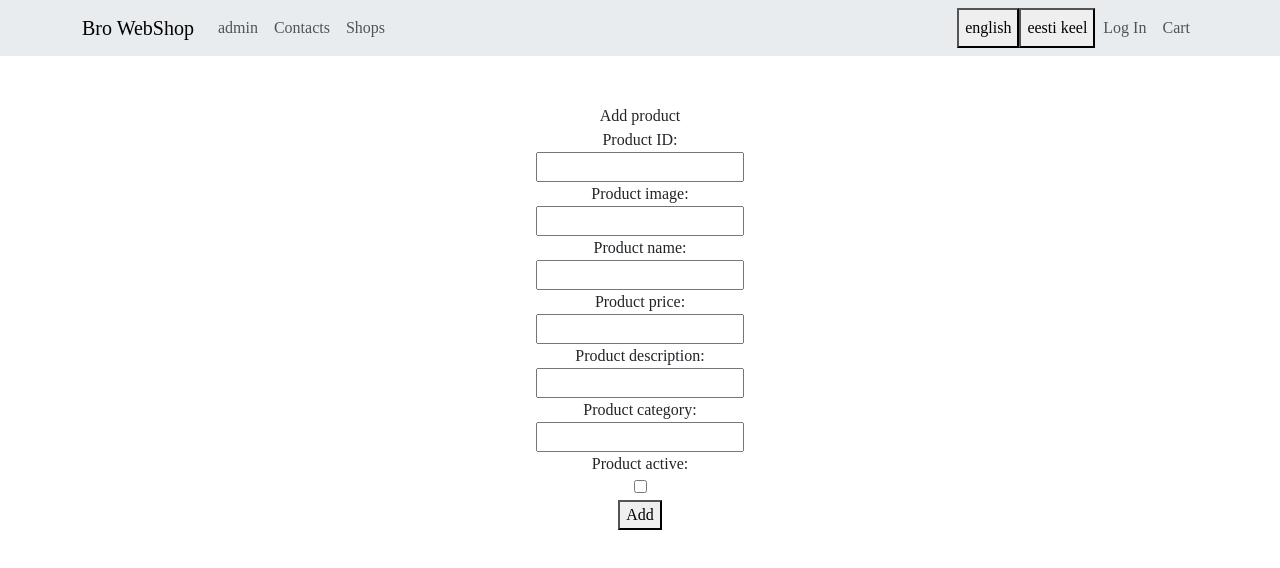
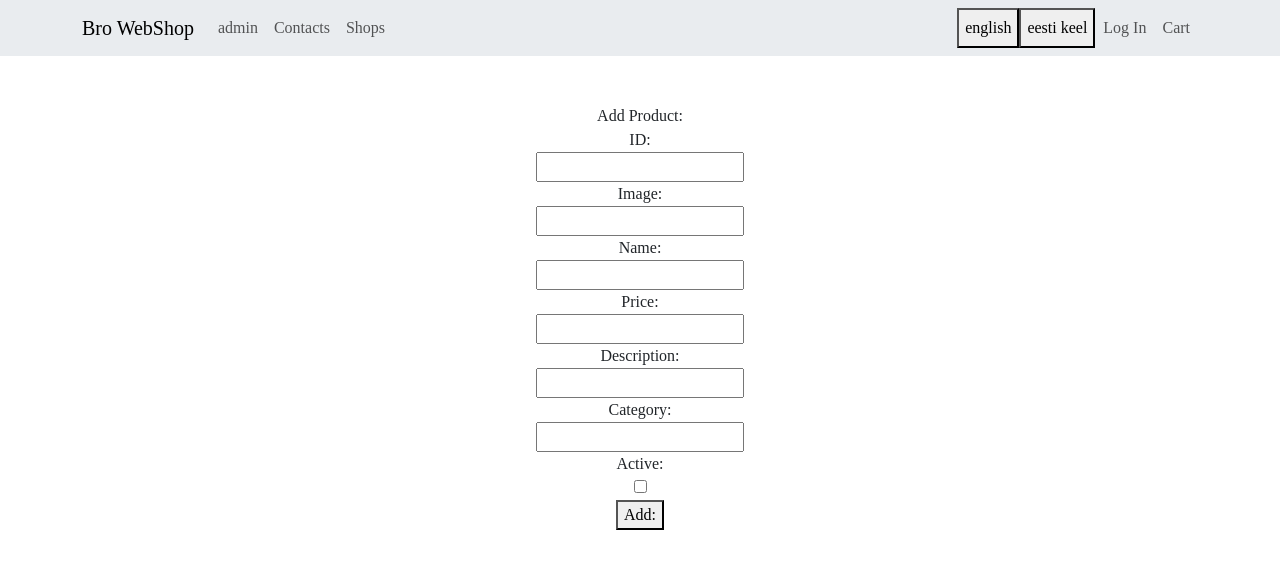
Before and after one commit to brokans/React-07-23, a React (Create React App) app in the folder webshop/: page /admin/add-product in a window 1280 px wide. Shown: the top 568 px of the page. Built offline with nearby package versions, Linux system fonts and the light colour scheme.

Commit message:
addProduct translation

```diff
--- a/webshop/src/i18n.js
+++ b/webshop/src/i18n.js
@@ -46,6 +46,9 @@ const resources = {
       "category": "Category:",
       "description": "Description:",
       "active": "Active:",
+      // Add Product
+      "add": "Add:",
+      "add-product-text": "Add Product:",
 
     }
   },
@@ -90,6 +93,9 @@ const resources = {
       "category": "Kategooria:",
       "description": "Kirjeldus:",
       "active": "Aktiivne:",
+      // Lisa Toode
+      "add": "Lisa:",
+      "add-product-text": "Lisa Toode:",
     }
   }
 };
--- a/webshop/src/pages/admin/AddProduct.jsx
+++ b/webshop/src/pages/admin/AddProduct.jsx
@@ -2,10 +2,16 @@ import React, { useRef, useState } from "react";
 import productsFromFile from "../../data/products.json";
 import { ToastContainer, toast } from "react-toastify";
 import 'react-toastify/dist/ReactToastify.css';
+import { useTranslation } from 'react-i18next';
+
 
 
 function AddProduct() {
-  const [message, uMessage] = useState("Add product");
+  const { t } = useTranslation();
+  const [message, uMessage] = useState("");
+
+
+
   // USEREF
   const idRef = useRef();
   const imageRef = useRef();
@@ -42,37 +48,38 @@ function AddProduct() {
 
   return (
     <div>
-      <div>{message}</div>
-        <label>Product ID: </label>
+      {message}
+      <div>{t("add-product-text")}</div>
+        <label>ID: </label>
         <br />
         <input ref={idRef} type="number" />
         <br />
-        <label>Product image: </label>
+        <label>{t("image")}</label>
         <br />
         <input ref={imageRef} type="text" />
         <br />
-        <label>Product name: </label>
+        <label>{t("name")}</label>
         <br />
         <input ref={nameRef} type="text" />
         <br />
-        <label>Product price: </label>
+        <label>{t("price")}</label>
         <br />
         <input ref={priceRef} type="number" />
         <br />
-        <label>Product description: </label>
+        <label>{t("description")}</label>
         <br />
         <input ref={descriptionRef} type="text" />
         <br />
-        <label>Product category: </label>
+        <label>{t("category")}</label>
         <br />
         <input ref={categoryRef} type="text" />
         <br />
-        <label>Product active: </label>
+        <label>{t("active")}</label>
         <br />
         {/* checkbox kui ei taha kuvada */}
         <input ref={activeRef} type="checkbox" />
         <br />
-        <button onClick={add}>Add</button> <br />
+        <button onClick={add}>{t("add")}</button> <br />
         <ToastContainer position="top-right" autoClose={2000} theme="dark" />
     </div>
   );
```
